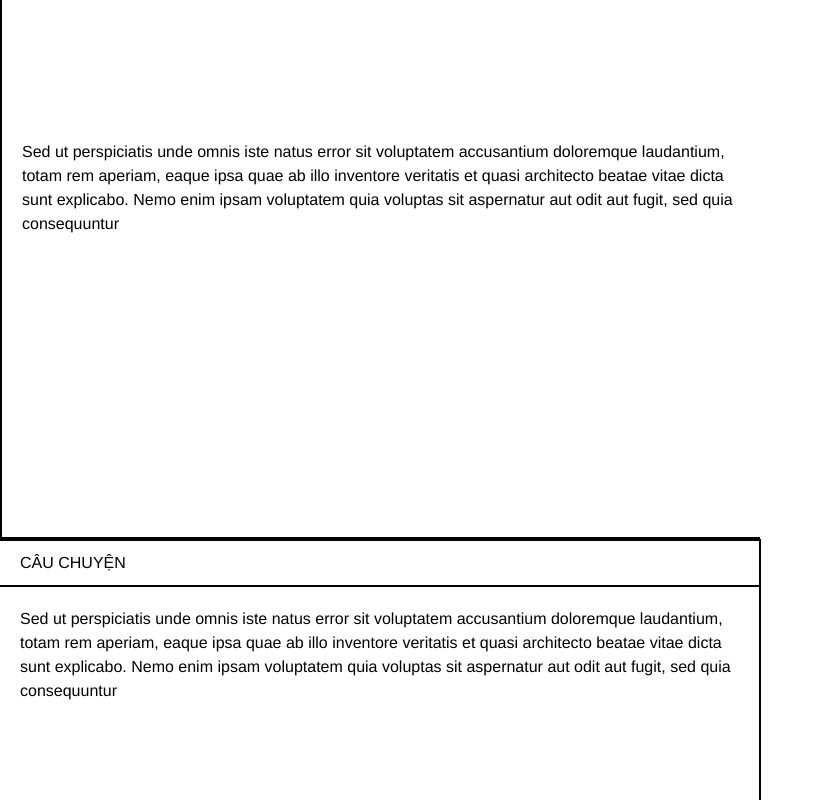
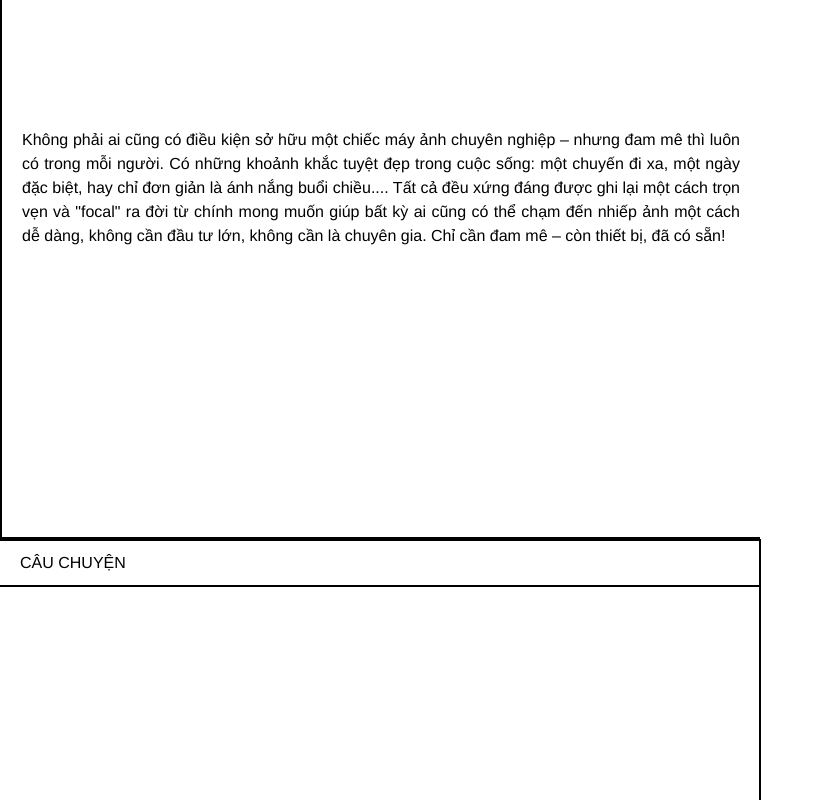
Before and after one commit to margaretmini/Exe201_Focal, a React (Vite) app: page / in a window 1280 px wide. Shown: the part 1320-2120 px from the top of the page, without its empty margins (0-824 px from the left). Built offline with nearby package versions, Linux system fonts and the light colour scheme.

Commit message:
fixes homepage

```diff
--- a/src/app/admin/components/strongestBlog.jsx
+++ b/src/app/admin/components/strongestBlog.jsx
@@ -20,7 +20,7 @@ const strongestBlogs = [
 
 const strongestBlog = () => {
     return (
-        <div className="bg-white p-6 rounded-xl shadow-lg ">
+        <div className="bg-white p-6 rounded-xl shadow-lg mt-30">
           <h2 className="text-2xl font-semibold mb-6">Strongest Blogs</h2>
           <div className="space-y-6">
             {strongestBlogs.map((blog) => (
--- a/src/app/admin/pages/dashboard.jsx
+++ b/src/app/admin/pages/dashboard.jsx
@@ -1,19 +1,80 @@
-import React from "react";
+import React, { useEffect, useState } from "react";
 import SalesAnalyticsChart from "../components/salesAnalyticsChart";
 import ActivityChart from "../components/activityChart";
 import StrongestBlog from "../components/strongestBlog";
 
+import userApi from "../../api/userApi";
+import equipmentApi from "../../api/equipmentApi";
+import blogApi from "../../api/blogApi";
+import rentalApi from "../../api/rentalApi";
+import categoryApi from "../../api/categoryApi";
+
+// Import icon từ lucide-react
+import { Users, Camera, FileText, CreditCard, Layers } from "lucide-react";
+
 export default function Dashboard() {
+  const [totals, setTotals] = useState({
+    users: 0,
+    equipments: 0,
+    blogs: 0,
+    orders: 0,
+    categories: 0,
+  });
+
+  useEffect(() => {
+    const fetchTotals = async () => {
+      try {
+        const [userRes, equipRes, blogRes, rentalRes, catRes] = await Promise.all([
+          userApi.getAllProfile(),
+          equipmentApi.getAllEquipments(),
+          blogApi.blog(),
+          rentalApi.getAllRental(),
+          categoryApi.getAllCategories(),
+        ]);
+
+        setTotals({
+          users: userRes?.data?.data?.length || 0,
+          equipments: equipRes?.data?.data?.length || 0,
+          blogs: blogRes?.data?.length || 0,
+          orders: rentalRes?.data?.data?.length || 0,
+          categories: catRes?.data?.data?.length || 0,
+        });
+      } catch (error) {
+        console.error("❌ Lỗi khi tải dữ liệu thống kê:", error?.response?.data || error.message);
+      }
+    };
+
+    fetchTotals();
+  }, []);
+
   return (
     <>
-      {/* Các card thống kê */}
+      {/* Card thống kê */}
       <div className="grid grid-cols-3 gap-4 mb-6">
-        <div className="bg-white p-4 rounded-xl shadow">Active Users: 27/80</div>
-        <div className="bg-white p-4 rounded-xl shadow">Total Equipments: 20</div>
-        <div className="bg-white p-4 rounded-xl shadow">Av. Users Use Length: 2m 34s</div>
-        <div className="bg-white p-4 rounded-xl shadow">Total Order: 150</div>
-        <div className="bg-white p-4 rounded-xl shadow">Visitors: 86%</div>
-        <div className="bg-white p-4 rounded-xl shadow">Revenue Gain: +34%</div>
+        <div className="bg-white p-4 rounded-xl shadow flex items-center gap-3">
+          <Users size={20} className="text-blue-500" />
+          <span>Total Users: {totals.users}</span>
+        </div>
+
+        <div className="bg-white p-4 rounded-xl shadow flex items-center gap-3">
+          <Camera size={20} className="text-green-500" />
+          <span>Total Equipments: {totals.equipments}</span>
+        </div>
+
+        <div className="bg-white p-4 rounded-xl shadow flex items-center gap-3">
+          <FileText size={20} className="text-yellow-500" />
+          <span>Total Blogs: {totals.blogs}</span>
+        </div>
+
+        <div className="bg-white p-4 rounded-xl shadow flex items-center gap-3">
+          <CreditCard size={20} className="text-red-500" />
+          <span>Total Orders: {totals.orders}</span>
+        </div>
+
+        <div className="bg-white p-4 rounded-xl shadow flex items-center gap-3">
+          <Layers size={20} className="text-purple-500" />
+          <span>Total Categories: {totals.categories}</span>
+        </div>
       </div>
 
       {/* Biểu đồ */}
@@ -22,8 +83,8 @@ export default function Dashboard() {
         <ActivityChart />
       </div>
 
-      {/* Strongest Blog Section */}
-      <div className="mt-6 ">
+      {/* Blog nổi bật */}
+      <div className="mt-6">
         <StrongestBlog />
       </div>
     </>
--- a/src/app/admin/pages/rental.jsx
+++ b/src/app/admin/pages/rental.jsx
@@ -170,10 +170,10 @@ export default function RentalList() {
                     className="text-green-600 hover:text-green-800 text-lg cursor-pointer"
                     onClick={() => confirmApprove(rental.rentalId)}
                   />
-                  <CloseOutlined
+                  {/* <CloseOutlined
                     className="text-red-600 hover:text-red-800 text-lg cursor-pointer"
                     onClick={() => confirmCancel(rental.rentalId)}
-                  />
+                  /> */}
                 </>
               ) : (
                 <div className="text-gray-400 text-xs italic">Done</div>
--- a/src/app/api/rentalApi.js
+++ b/src/app/api/rentalApi.js
@@ -4,9 +4,9 @@ const rentalApi = {
   //USER
   createRental: (data) => axiosClient.post("/rental", data),
   cancelRental: (id) => axiosClient.put(`/rental/${id}/cancel`),
-
+  myRental: (id) => axiosClient.get(`/rental/my-rentals`),
   //ADMIN
-  myRental: (id) => axiosClient.get(`/rental/my-rentals`),
+  approveRental: (id) => axiosClient.put(`/rental/${id}/approve`),
   getAllRental: () => axiosClient.get("/rental"),
 };
 
--- a/src/app/pages/homepage/homePage.css
+++ b/src/app/pages/homepage/homePage.css
@@ -21,8 +21,9 @@
     padding: 20px;
 }
 .description2{
+
     border-right: 2px solid #000000;
-    border-bottom: 2px solid #000000;
+
     align-items: center;
 }
 
@@ -31,12 +32,12 @@
     border-top: 2px solid #000000;
     padding: 10px;
     padding-left: 20px;
+    border-bottom: 2px solid #000000;
 }
 
 .mb-24{
     text-align: start;
 
-    border-top: 2px solid #000000;
     padding: 20px;
 }
 
--- a/src/app/pages/homepage/homePage.jsx
+++ b/src/app/pages/homepage/homePage.jsx
@@ -14,25 +14,32 @@ export default function homePage() {
           className="w-[759px] h-[700px]"
           src="https://app.giz.ai/api/inference/images/A%20serene%20woman%20with%20flowing%20hair%20stands%20on%20a%20cliff%2C%20gazing%20at%20a%20vibrant%20sunset%20over%20the%20ocean."
         />
-        <div className="description1 flex w-[760px] h-[700px] text-1xl">
-          <p>
-            Sed ut perspiciatis unde omnis iste natus error sit voluptatem
-            accusantium doloremque laudantium, totam rem aperiam, eaque ipsa
-            quae ab illo inventore veritatis et quasi architecto beatae vitae
-            dicta sunt explicabo. Nemo enim ipsam voluptatem quia voluptas sit
-            aspernatur aut odit aut fugit, sed quia consequuntur
+        <div className="description1 flex w-[760px] h-[700px] text-1xl ">
+          <p className="text-justify">
+            Không phải ai cũng có điều kiện sở hữu một chiếc máy ảnh chuyên
+            nghiệp – nhưng đam mê thì luôn có trong mỗi người. Có những khoảnh
+            khắc tuyệt đẹp trong cuộc sống: một chuyến đi xa, một ngày đặc biệt,
+            hay chỉ đơn giản là ánh nắng buổi chiều.... Tất cả đều xứng đáng
+            được ghi lại một cách trọn vẹn và "focal" ra đời từ chính mong muốn
+            giúp bất kỳ ai cũng có thể chạm đến nhiếp ảnh một cách dễ dàng,
+            không cần đầu tư lớn, không cần là chuyên gia. Chỉ cần đam mê – còn
+            thiết bị, đã có sẵn!
           </p>
         </div>
       </div>
       <div className="flex flex-row justify-between flex-wrap">
         <div className="description2 flex-col w-[761px] h-[700px] text-1xl">
           <p className="title">CÂU CHUYỆN</p>
-          <p className="mb-24 ">
-            Sed ut perspiciatis unde omnis iste natus error sit voluptatem
-            accusantium doloremque laudantium, totam rem aperiam, eaque ipsa
-            quae ab illo inventore veritatis et quasi architecto beatae vitae
-            dicta sunt explicabo. Nemo enim ipsam voluptatem quia voluptas sit
-            aspernatur aut odit aut fugit, sed quia consequuntur
+          <p className="mb-24 pd-10 mt-50 border-bottom: 2px solid #000000;">
+            Nhiếp ảnh không chỉ là một công cụ ghi lại hình ảnh, mà là một ngôn
+            ngữ không lời, kể lại cảm xúc, câu chuyện, và góc nhìn riêng của mỗi
+            người. Thế nhưng, giữa thế giới kỹ thuật số rộng lớn, đôi khi người
+            yêu nhiếp ảnh lại thiếu đi nơi để giao lưu, học hỏi và cùng phát
+            triển. Vì thế, bên cạnh việc hỗ trợ thiết bị, chúng tôi tạo ra một
+            cộng đồng nơi những người có cùng đam mê có thể gặp gỡ, chia sẻ kỹ
+            năng, truyền cảm hứng và thậm chí cùng nhau khám phá thế giới qua
+            ống kính. Bởi vì, ảnh đẹp nhất không chỉ được tạo ra từ thiết bị
+            tốt, mà còn từ những kết nối thật sự giữa con người.
           </p>
         </div>
         <img
@@ -42,7 +49,9 @@ export default function homePage() {
       </div>
       <div className="flex flex-row flex-wrap">
         <div className=" homepage-contact1 flex-col w-[79px] h-[250px] text-1xl">
-          <p  style={{ transform: 'rotate(-90deg)', display: 'inline-block' }}>LIÊN LẠC</p>
+          <p style={{ transform: "rotate(-90deg)", display: "inline-block" }}>
+            LIÊN LẠC
+          </p>
         </div>
         <div className=" homepage-contact2 flex-col w-[480px] h-[250px] text-1xl">
           <p className="homepage-contact2-p">EMAIL</p>
@@ -56,7 +65,6 @@ export default function homePage() {
           <p className="homepage-contact4-p">INSTAGRAM</p>
           <p>focal</p>
         </div>
-
       </div>
     </div>
   );
```
